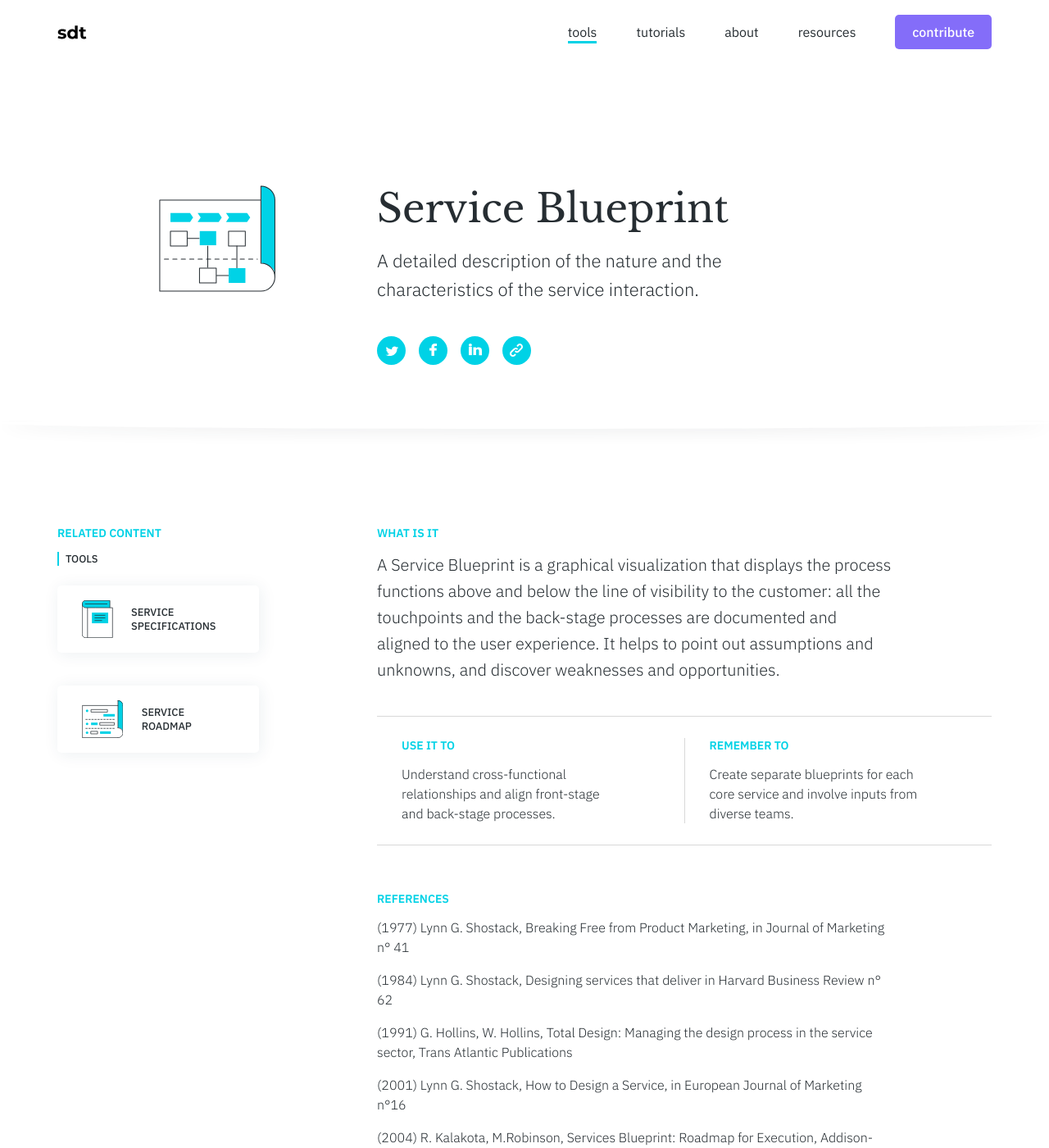
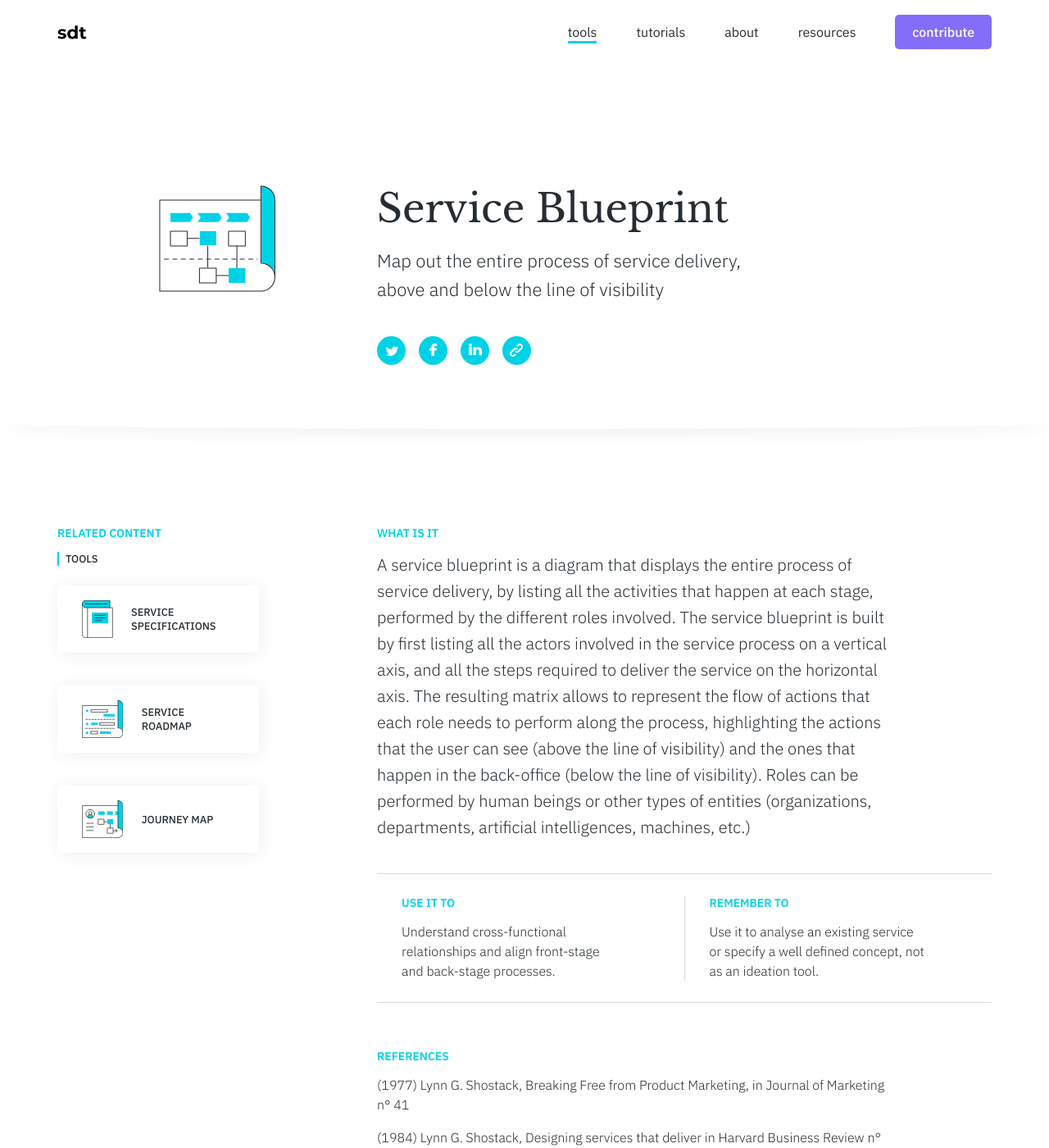
Before and after one commit to service-design-tools/sdt-website, a Jekyll site: the page built from _tools/service-blueprint.md, in a window 1280 px wide and 1400 px high. Shown: the whole window at 82% size. Built offline with Jekyll 4.4.1, drawn with Linux system fonts in a browser that asks for light colours.

Commit message:
Update tool “service-blueprint”

```diff
--- a/_tools/service-blueprint.md
+++ b/_tools/service-blueprint.md
@@ -1,8 +1,8 @@
 ---
 title: Service Blueprint
 subtitle: >-
-  A detailed description of the nature and the characteristics of the service
-  interaction.
+  Map out the entire process of service delivery, above and below the line of
+  visibility
 properties:
   how:
     - Maps
@@ -41,12 +41,13 @@ related:
   tools:
     - Service Specifications
     - Service Roadmap
+    - Journey Map
 use: >-
   Understand cross-functional relationships and align front-stage and back-stage
   processes.
 reminder: >-
-  Create separate blueprints for each core service and involve inputs from
-  diverse teams.
+  Use it to analyse an existing service or specify a well defined concept, not
+  as an ideation tool.
 references:
   - name: >-
       (1977) Lynn G. Shostack, Breaking Free from Product Marketing, in Journal
@@ -70,4 +71,4 @@ references:
   - link: 'http://www.31v.nl/2010/05/the-service-blueprints-overview/'
     name: The Service Blueprints Overview
 ---
-A Service Blueprint is a graphical visualization that displays the process functions above and below the line of visibility to the customer: all the touchpoints and the back-stage processes are documented and aligned to the user experience. It helps to point out assumptions and unknowns, and discover weaknesses and opportunities.
+A service blueprint is a diagram that displays the entire process of service delivery, by listing all the activities that happen at each stage, performed by the different roles involved. The service blueprint is built by first listing all the actors involved in the service process on a vertical axis, and all the steps required to deliver the service on the horizontal axis. The resulting matrix allows to represent the flow of actions that each role needs to perform along the process, highlighting the actions that the user can see (above the line of visibility) and the ones that happen in the back-office (below the line of visibility). Roles can be performed by human beings or other types of entities (organizations, departments, artificial intelligences, machines, etc.)
```
